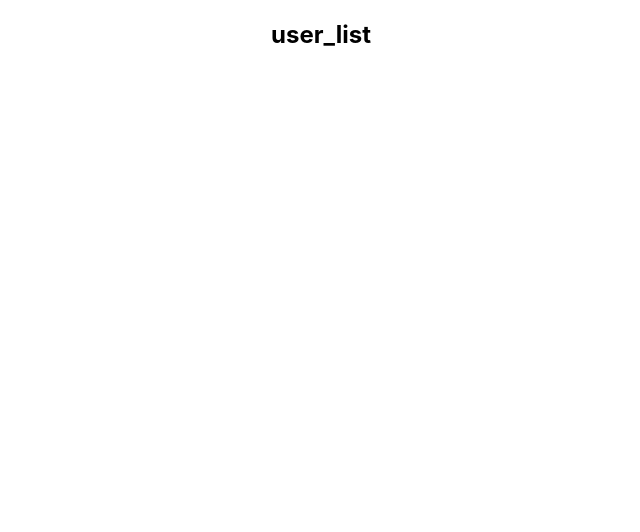
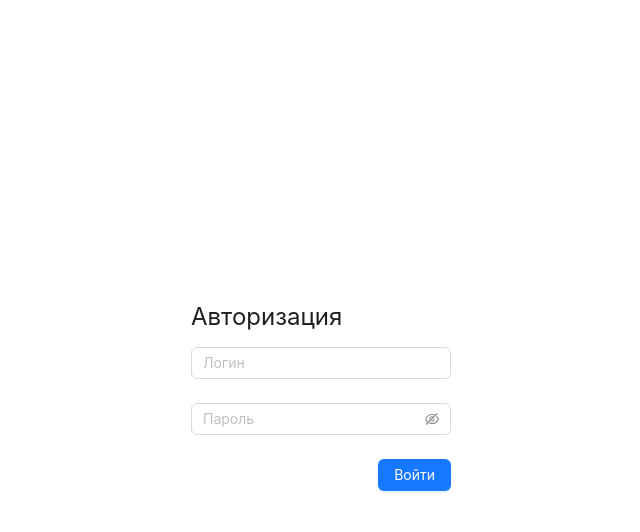
Before and after one commit to Olga024/user_list, a React (Create React App) app: page / in a window 1280 px wide. Shown: the top 532 px of the page, without its empty margins (319-959 px from the left). Built offline with nearby package versions, Linux system fonts and the light colour scheme.

Commit message:
added AuthForm.tsx

```diff
--- a/package.json
+++ b/package.json
@@ -11,9 +11,12 @@
     "@types/node": "^16.18.126",
     "@types/react": "^19.2.13",
     "@types/react-dom": "^19.2.3",
+    "antd": "^5.29.3",
     "react": "^19.2.4",
     "react-dom": "^19.2.4",
+    "react-router-dom": "^7.13.0",
     "react-scripts": "5.0.1",
+    "styled-components": "^6.3.9",
     "typescript": "^4.9.5",
     "web-vitals": "^2.1.4"
   },
--- a/src/App.css
+++ b/src/App.css
@@ -1,38 +1,3 @@
 .App {
   text-align: center;
 }
-
-.App-logo {
-  height: 40vmin;
-  pointer-events: none;
-}
-
-@media (prefers-reduced-motion: no-preference) {
-  .App-logo {
-    animation: App-logo-spin infinite 20s linear;
-  }
-}
-
-.App-header {
-  background-color: #282c34;
-  min-height: 100vh;
-  display: flex;
-  flex-direction: column;
-  align-items: center;
-  justify-content: center;
-  font-size: calc(10px + 2vmin);
-  color: white;
-}
-
-.App-link {
-  color: #61dafb;
-}
-
-@keyframes App-logo-spin {
-  from {
-    transform: rotate(0deg);
-  }
-  to {
-    transform: rotate(360deg);
-  }
-}
--- a/src/App.tsx
+++ b/src/App.tsx
@@ -1,11 +1,10 @@
-import React from 'react';
-import logo from './logo.svg';
 import './App.css';
+import { AuthForm } from './components/AuthForm';
 
 function App() {
   return (
     <div className="App">
-     <h2>user_list</h2>
+      <AuthForm />
     </div>
   );
 }
--- /dev/null
+++ b/src/components/AuthForm.tsx
@@ -0,0 +1,64 @@
+import { Button, Checkbox, Form, Input } from "antd"
+import Title from "antd/es/typography/Title";
+import styled from "styled-components";
+
+type FieldType = {
+  username?: string;
+  password?: string;
+  remember?: string;
+};
+
+const CenteredContainer = styled.div`
+  display: flex;
+  justify-content: center;
+  align-items: center;
+  height: 100vh;
+`;
+
+export const AuthForm = () => {
+  return <>
+    <CenteredContainer>
+      <Form
+        name="basic"
+        style={{ maxWidth: 600 }}
+        initialValues={{ remember: true }}
+        autoComplete="off"
+      >
+        <Title
+          style={{
+            fontSize: 24,
+            fontWeight: 'normal',
+            marginBottom: 16,
+            textAlign: "left",
+          }}
+        >Авторизация </Title>
+        <Form.Item<FieldType>
+          name="username"
+          rules={[{ required: true, message: 'Please input your username!' }]}
+        >
+          <Input
+            placeholder="Логин" />
+        </Form.Item>
+
+        <Form.Item<FieldType>
+          name="password"
+          rules={[{ required: true, message: 'Please input your password!' }]}
+        >
+          <Input.Password
+            placeholder="Пароль" />
+        </Form.Item>
+        <Form.Item
+          label={null}
+          style={{
+            display: 'flex',
+            justifyContent: 'flex-end',
+          }}
+        >
+          <Button type="primary" htmlType="submit">
+            Войти
+          </Button>
+        </Form.Item>
+      </Form>
+    </CenteredContainer>
+  </>
+}
```
Also changed, not shown: src/logo.svg (deleted), 1 other file (tests, documents, lock files or other folders).
